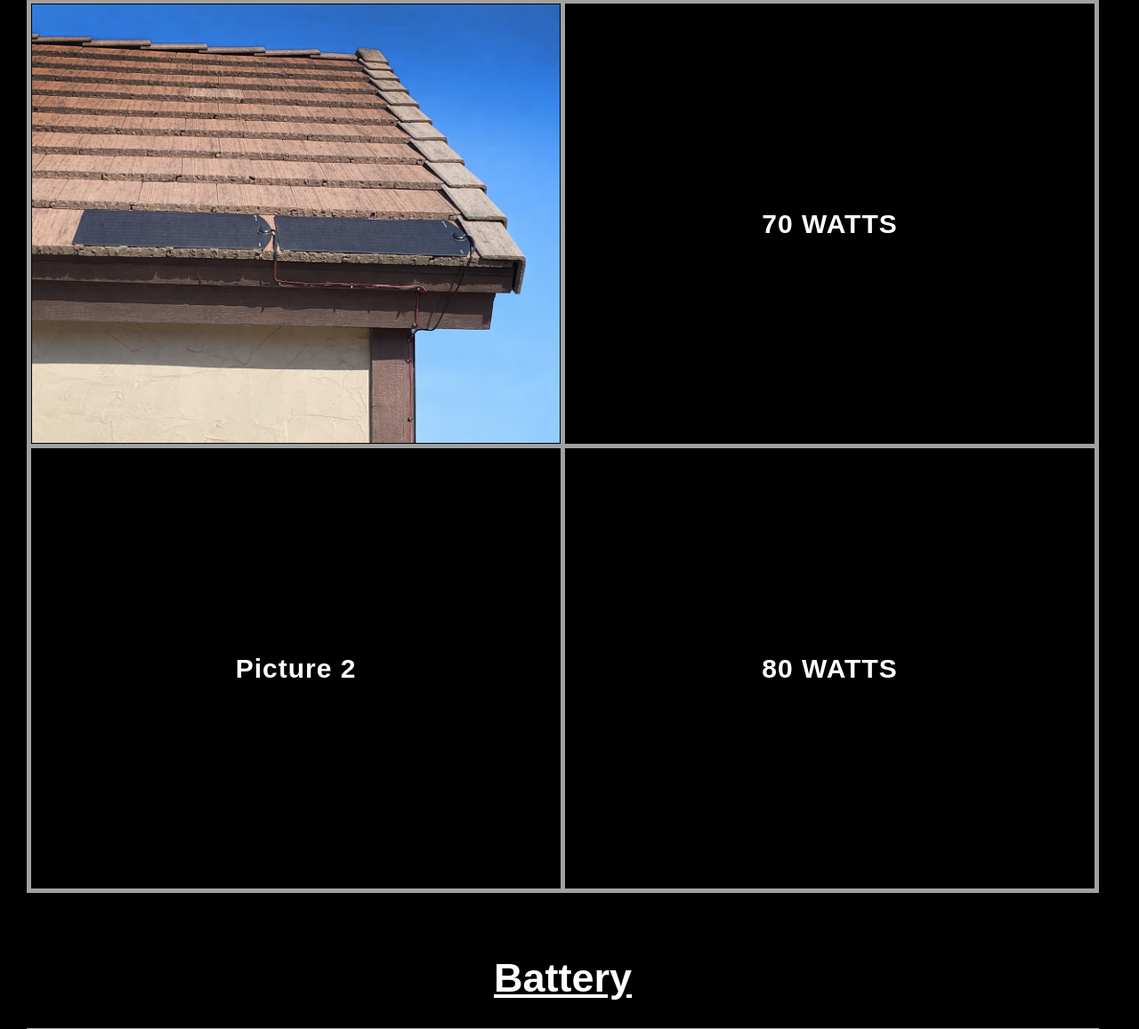
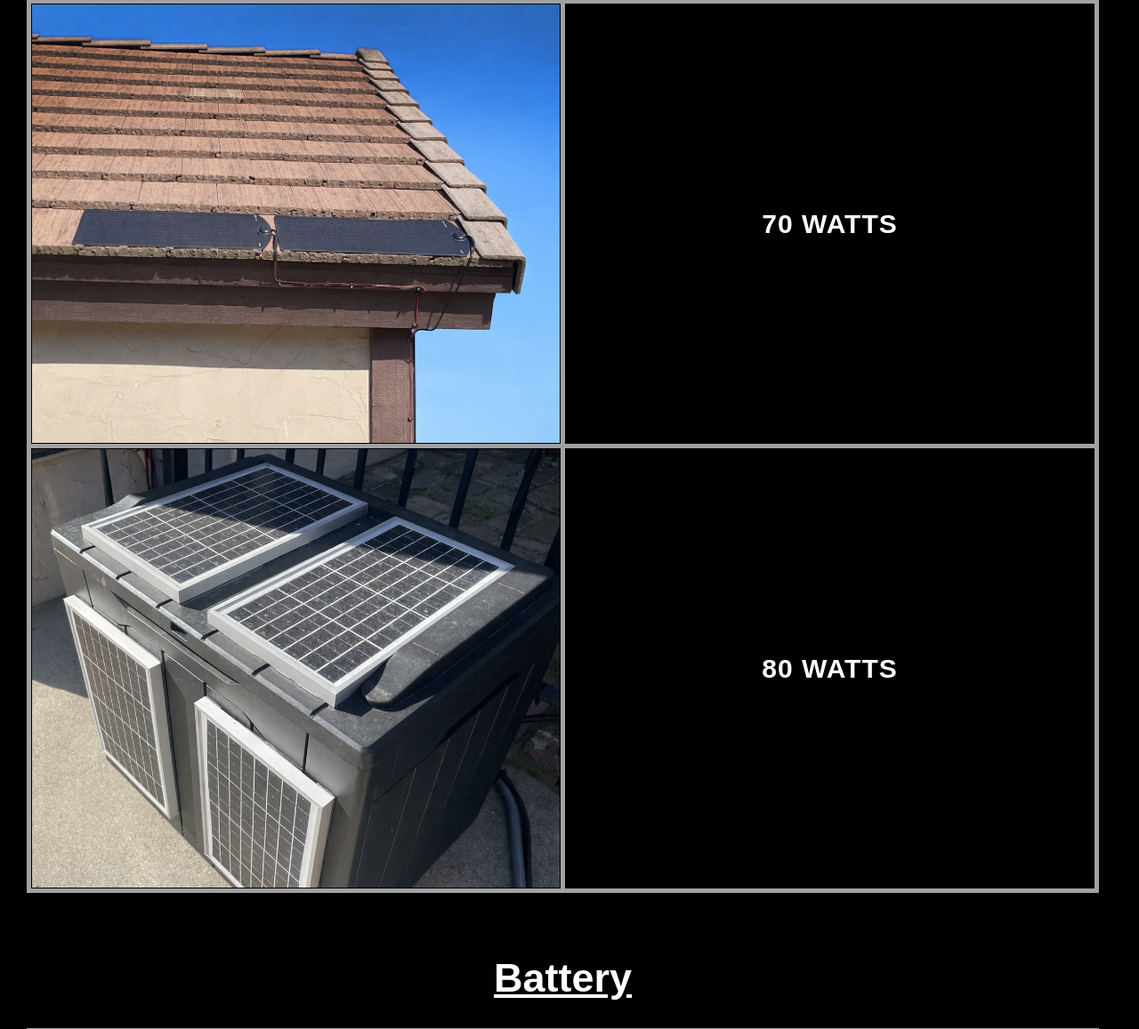
Before and after one commit to jlai9001/GateKeeper, a Node server app: page /solar in a window 1280 px wide. Shown: the part 339-1496 px from the top of the page at 89% size. Run offline with Node 20, Linux system fonts and the light colour scheme; some libraries are stand-ins or nearby versions; some web fonts are replaced.

Commit message:
solar aux

```diff
--- a/public/css/solar.css
+++ b/public/css/solar.css
@@ -116,5 +116,11 @@
   height: 100%;
   object-fit: cover;   /* fills, crops excess */
   display: block;      /* removes the little baseline gap */
+}
 
+.solar-aux{
+  width: 100%;
+  height: 100%;
+  object-fit: cover;   /* fills, crops excess */
+  display: block;      /* removes the little baseline gap */
 }
--- a/views/layouts/main.ejs
+++ b/views/layouts/main.ejs
@@ -30,8 +30,9 @@
                     <a href="/logic" role="menuitem">2. Logic</a>
                     <a href="/solar" role="menuitem">3. Solar</a>
                     <a href="/sensors" role="menuitem">4. Sensors</a>
-                    <a href="/wiring" role="menuitem">5. Wiring</a>
-                    <a href="/programming" role="menuitem">6. Programming</a>
+                    <a href="/electronics" role="menuitem">5. Electronics</a>
+                    <a href="/wiring" role="menuitem">6. Wiring</a>
+                    <a href="/programming" role="menuitem">7. Programming</a>
                 </div>
             </div>
         </div>
--- a/views/pages/solar.ejs
+++ b/views/pages/solar.ejs
@@ -16,11 +16,13 @@
 
 <table class="solar-table">
   <tr>
+    <!-- solar roof -->
     <td> <img class="solar-roof" src="images/solar/Solar_Roof.png" alt="Solar_Roof" /> </td>
     <td> 70 WATTS </td>
   </tr>
   <tr>
-    <td> Picture 2 </td>
+    <!-- solar aux -->
+    <td> <img class="solar-aux" src="images/solar/Solar_Aux.png" alt="Solar_Aux" /> </td>
     <td> 80 WATTS </td>
   </tr>
 </table>
```
Also changed, not shown: public/images/solar/Solar_Aux.png (added).
